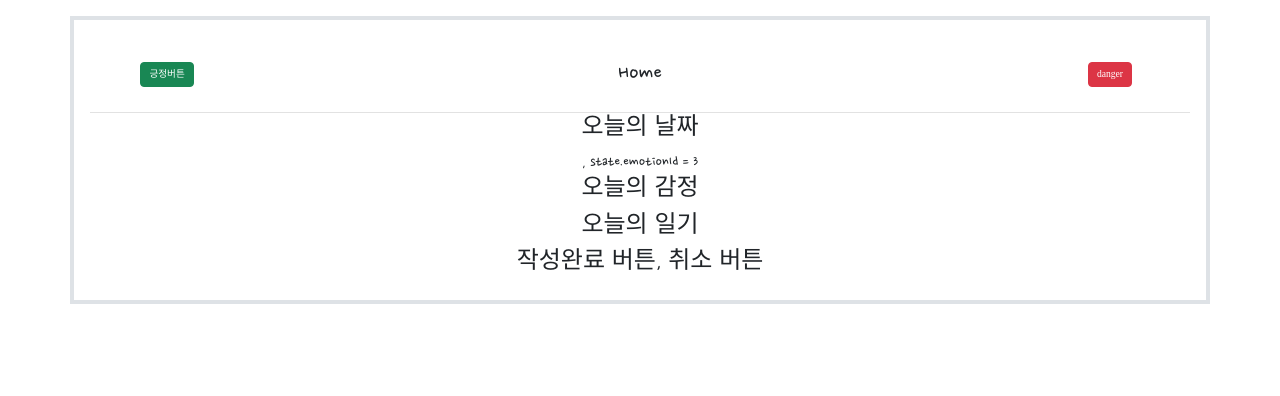
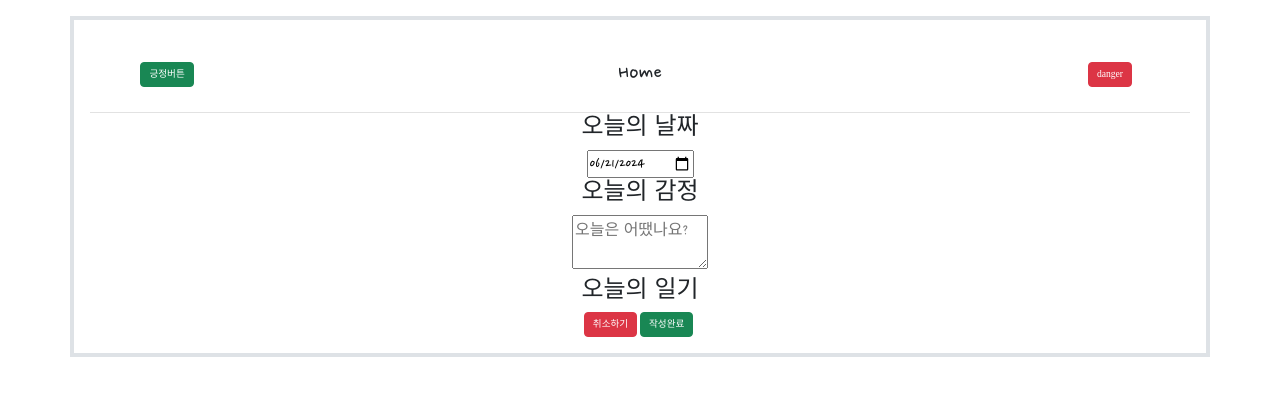
Before and after one commit to kth701/react, a React (Create React App) app in the folder emotional_diary/: page / in a window 1280 px wide. Shown: the top 396 px of the page. Built offline with nearby package versions, Linux system fonts and the light colour scheme; a web font is replaced by a local one.

Commit message:
- bottom button

```diff
--- a/emotional_diary/src/component/Editor.js
+++ b/emotional_diary/src/component/Editor.js
@@ -1,17 +1,34 @@
 import {useState} from "react";
-
+import {getFormattedDate} from "../util";
+import Button from "./Button";
 
 const Editor = ({initData, onSubmit}) => {
   // 변수(값이 변하는)
-  const [state, setState]=useState({
-    date: "",
+  const [state, setState] = useState({
+    date: getFormattedDate(new Date()),
     emotionId: 3,
     content:""
   })
 
   // 함수(기능수행)
-  const handleChangeDate = () => {
+  const handleChangeDate = (e) => {
+    setState({
+      ...state,
+      // input에서 변경한 날짜를 state.date값으로 설정
+      date: e.target.value
+    });
 
+  }
+
+  const handleChangeContent = (e) => {
+    setState({
+      ...state,
+      content: e.target.value
+    })
+  }
+
+  const handleSubmit = () => {
+    onSubmit(state)
   }
 
 
@@ -19,17 +36,28 @@ const Editor = ({initData, onSubmit}) => {
     <div className="Editor">
       <div>
         <h4>오늘의 날짜</h4>
-        {state.date}, {state.content}
-        state.emotionId = {state.emotionId}
+        <div className="input_wrapper">
+          <input type="date"
+                 value={state.date}
+                 onChange={handleChangeDate} />
+        </div>
+
       </div>
       <div>
         <h4>오늘의 감정</h4>
+        <div className="input_wrapper">
+          <textarea
+              placeholder="오늘은 어땠나요?"
+              value={state.content}
+              onChange={handleChangeContent}/>
+        </div>
       </div>
       <div>
         <h4>오늘의 일기</h4>
       </div>
-      <div>
-        <h4>작성완료 버튼, 취소 버튼</h4>
+      <div className="d-flex justify-content-center align-items-center ">
+        <Button text={"취소하기"} type={"danger"} />
+        <Button text={"작성완료"} type={"success"} onClick={handleSubmit}/>
       </div>
 
     </div>
--- a/emotional_diary/src/pages/Home.js
+++ b/emotional_diary/src/pages/Home.js
@@ -45,7 +45,7 @@ const Home = () => {
             //     onClick={ () => { alert("primary!!!!"); } } />
         />
 
-       <Editor />
+       <Editor onSubmit={ alert("작성완료 버튼 클릭")} />
       </div>
     );
 }
--- a/emotional_diary/src/util.js
+++ b/emotional_diary/src/util.js
@@ -5,6 +5,7 @@ import emotion3 from "./img/emotion3.png";
 import emotion4 from "./img/emotion4.png";
 import emotion5 from "./img/emotion5.png";
 
+// 이미지 리소스 추출하는 함수
 export const getEnmotionImgById = (emotionId) => {
   const targetEmotionId = String(emotionId);
 
@@ -18,4 +19,26 @@ export const getEnmotionImgById = (emotionId) => {
     default:
       return null;
   }
+
 }
+
+
+ // 처음 렌더링할 때 오늘날짜를 yyyy-mm-dd형식으로 출력
+ export const getFormattedDate = (targetDate) => {
+  let year  = targetDate.getFullYear();
+  let month = targetDate.getMonth()+1;
+  let date  = targetDate.getDate();
+
+  console.log("---")
+  console.log(year, month, date)
+  if (month < 10) {
+    month = `0${month}`
+  }
+  if (date < 10) {
+    date = `0${date}`
+  }
+  console.log(year, month, date)
+
+  return `${year}-${month}-${date}`;
+
+ }
```
